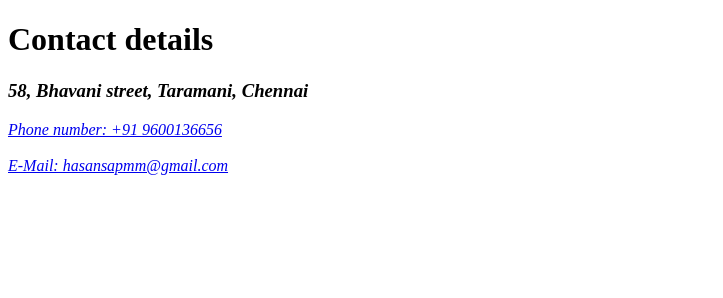
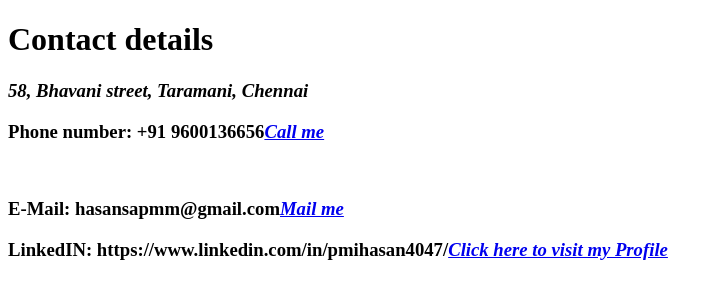
Before and after one commit to pmihasan98/html-portfolio, a plain HTML site: page Contact.html in a window 1280 px wide. Shown: the whole page, without its empty margins (0-723 px from the left). Drawn offline with Linux system fonts and the light colour scheme.

Commit message:
Update Contact.html
I have updated LinkedIN url to this page

```diff
--- a/Contact.html
+++ b/Contact.html
@@ -7,7 +7,8 @@
 <body>
     <h1>Contact details</h1>
     <h3><i>58, Bhavani street, Taramani, Chennai</i></h3>
-    <a href="tel:+919600136656"><i>Phone number: +91 9600136656</i></a><br><br>
-    <a href="mailto:hasansapmm@gmail.com"><i>E-Mail: hasansapmm@gmail.com</i></a>
+    <h3>Phone number: +91 9600136656<a href="tel:+919600136656"><i>Call me</i></a></h3><br>
+    <h3>E-Mail: hasansapmm@gmail.com<a href="mailto:hasansapmm@gmail.com"><i>Mail me</i></a></h3>
+    <h3>LinkedIN: https://www.linkedin.com/in/pmihasan4047/<a href="https://www.linkedin.com/in/pmihasan4047/"><i>Click here to visit my Profile</i></a></h3>
 </body>
 </html>
```
